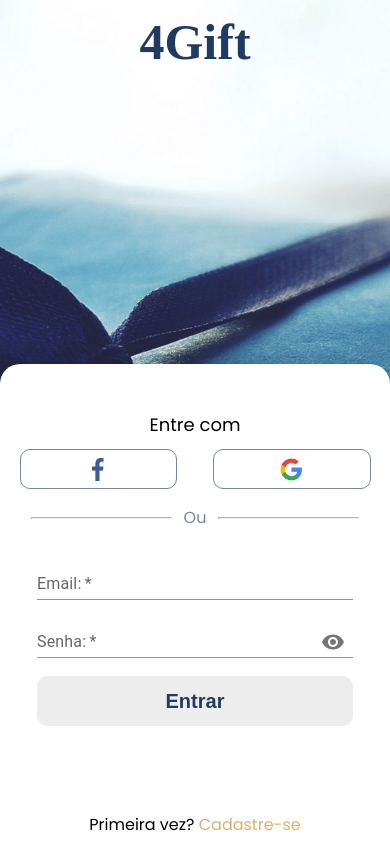
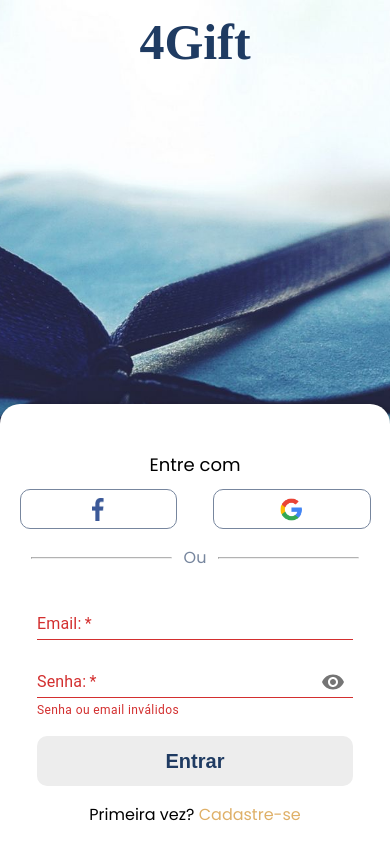
Before and after one commit to ana-pairo/4Gift, a React (Create React App) app in the folder client/: page /sign-in in a window 390 px wide. Built offline with nearby package versions, Linux system fonts and the light colour scheme; a web font is replaced by a local one.

Commit message:
fix: fixing mobile css

```diff
--- a/client/public/index.html
+++ b/client/public/index.html
@@ -8,6 +8,8 @@
   <meta name="description" content="Web site created using create-react-app" />
   <link rel="apple-touch-icon" href="%PUBLIC_URL%/logo192.png" />
   <link rel="manifest" href="%PUBLIC_URL%/manifest.json" />
+  <link rel="preconnect" href="https://fonts.googleapis.com">
+<link rel="preconnect" href="https://fonts.gstatic.com" crossorigin>
   <title>4Gift</title>
 </head>
 
--- a/client/src/assets/animations/AnimationsList.js
+++ b/client/src/assets/animations/AnimationsList.js
@@ -33,7 +33,7 @@ const SlideInUpAnimationUP = keyframes`
      visibility: visible;
    }
    to {
-    transform: translateY(calc(100vh - 600px));
+    transform: translateY(calc(100vh - 640px));
    }
 `;
 
@@ -43,7 +43,7 @@ const SlideInUpAnimationIN = keyframes`
      visibility: visible;
    }
    to {
-    transform: translateY(calc(100vh - 480px));
+    transform: translateY(calc(100vh - 440px));
    }
 `;
 
--- /dev/null
+++ b/client/src/pages/Sign/components/FormTheme.js
@@ -0,0 +1,16 @@
+import { createTheme } from "@mui/material";
+
+export const formTheme = createTheme({
+  typography: {
+    fontFamily: ["Poppins", "sans-serif"].join(","),
+    "@media (max-width:600px)": {
+      h1: {
+        fontSize: "30px",
+      },
+      h2: {
+        fontWeight: 500,
+        fontSize: "16px",
+      },
+    },
+  },
+});
--- a/client/src/pages/Sign/components/SignInForm.js
+++ b/client/src/pages/Sign/components/SignInForm.js
@@ -19,7 +19,7 @@ export default function SignInForm() {
     event.preventDefault();
   };
 
-  const error = false;
+  const error = true;
 
   return (
     <FormWrapper
--- a/client/src/pages/Sign/components/SignUpForm.js
+++ b/client/src/pages/Sign/components/SignUpForm.js
@@ -7,9 +7,11 @@ import IconButton from "@mui/material/IconButton";
 import TextField from "@mui/material/TextField";
 import FormHelperText from "@mui/material/FormHelperText";
 import FormControl from "@mui/material/FormControl";
+import { ThemeProvider } from "@mui/material";
 import { useState } from "react";
 
 import { FormWrapper, PasswordRules, SubmitButton } from "../styles/FormStyle";
+import { formTheme } from "./FormTheme";
 
 export default function SignUpForm() {
   const [showPassword, SetShowPassword] = useState(false);
@@ -19,7 +21,7 @@ export default function SignUpForm() {
     event.preventDefault();
   };
 
-  const error = false;
+  const error = true;
 
   return (
     <FormWrapper
@@ -27,6 +29,7 @@ export default function SignUpForm() {
         console.log("submited");
       }}
     >
+      <ThemeProvider theme={formTheme}>
         <TextField
           required
           id="standard-search"
@@ -35,12 +38,13 @@ export default function SignUpForm() {
           variant="standard"
           sx={{ mt: "5px", width: "90%" }}
         />
-
+      </ThemeProvider>
       <FormControl
         sx={{ mt: "10px", width: "90%" }}
         variant="standard"
         error={false}
       >
+        <ThemeProvider theme={formTheme}>
           <InputLabel required htmlFor="standard-adornment-password">
             Senha:
           </InputLabel>
@@ -60,6 +64,7 @@ export default function SignUpForm() {
               </InputAdornment>
             }
           />
+        </ThemeProvider>
         <FormHelperText error={false} id="component-helper-text">
           {error ? "Senha inválida" : ""}
         </FormHelperText>
--- a/client/src/pages/Sign/styles/SignStyle.js
+++ b/client/src/pages/Sign/styles/SignStyle.js
@@ -50,12 +50,19 @@ const SignWrapper = styled.div`
     justify-content: start;
 
     width: 100vw;
-    height: ${(props) => (props.screen === "up" ? "650px" : "500px")};
+    height: ${(props) => (props.screen === "up" ? "660px" : "470px")};
     padding: 5vh 5vw 6vh 5vw;
 
     border-radius: 20px;
 
-    box-shadow: 0 4px 8px 0 rgba(0, 0, 0, 0.2), 0 6px 20px 0 rgba(0, 0, 0, 0.19);
+    box-shadow: 0 4px 8px 0 rgba(0, 0, 0, 0.5), 0 6px 20px 0 rgba(0, 0, 0, 0.19);
+  }
+
+  @media (max-height: 570px) {
+    height: ${(props) =>
+      props.screen === "up" ? "calc(100vh + 440px)" : "470px"};
+    padding: 0 5vw 6vh 5vw;
+    padding-top: ${(props) => (props.screen === "in" ? "5vh" : "20vh")};
   }
 `;
 
@@ -128,8 +135,14 @@ const FormBox = styled.div`
   @media (max-width: 600px) {
     width: 100%;
     height: fit-content;
-    min-height: ${(props) => (props.screen ? "250px" : "370px")};
+    min-height: ${(props) => (props.screen ? "200px" : "370px")};
     margin-bottom: 20px;
+  }
+
+  @media (max-height: 570px) {
+    height: ${(props) => (props.screen === "in" ? "200px" : "55vh")};
+    min-height: ${(props) => (props.screen === "in" ? "200px" : "55vh")};
+    overflow-y: scroll;
   }
 `;
 
```
Lines whose indentation alone changed are shown as unchanged.
